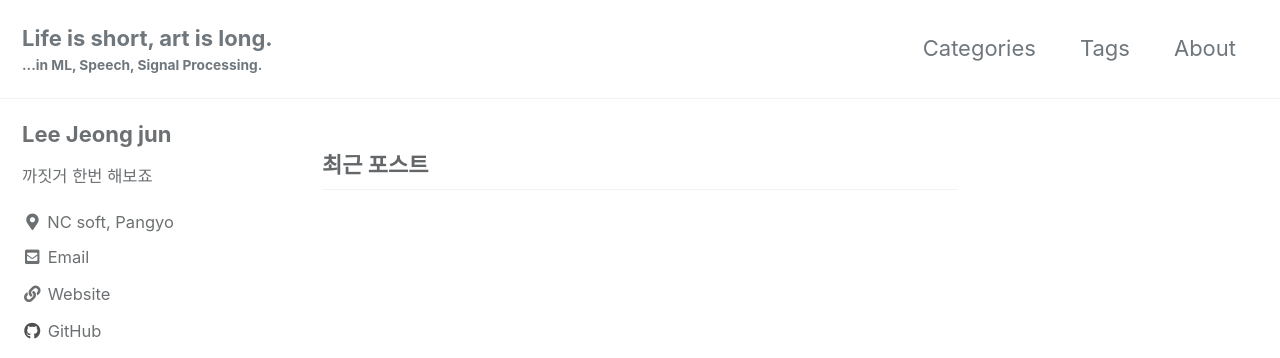
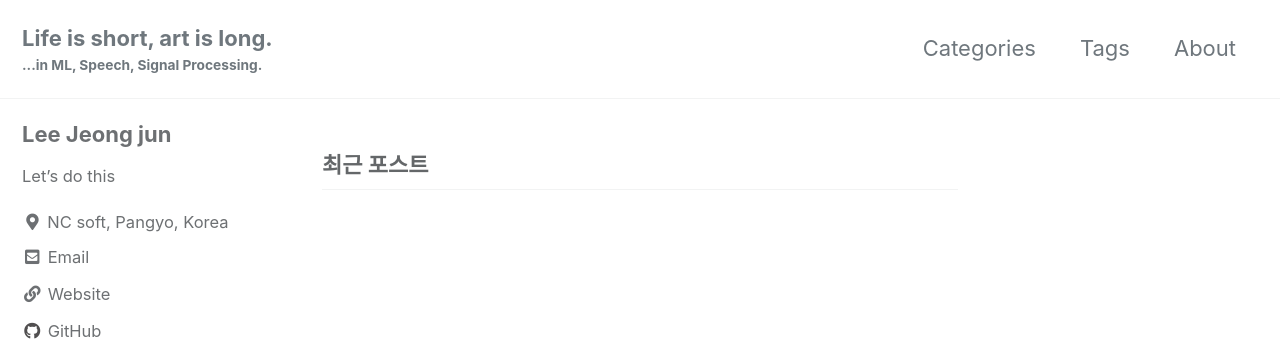
Before and after one commit to boingkiri/boingkiri.github.io, a Jekyll site: the page built from index.html, in a window 1280 px wide. Shown: the top 358 px of the page. Built offline with Jekyll 4.4.1, drawn with Linux system fonts in a browser that asks for light colours; cached includes are drawn as plain includes; the list of posts is cut into pages by our own code.

Commit message:
modify author bio

```diff
--- a/_config.yml
+++ b/_config.yml
@@ -105,8 +105,8 @@ author:
   name             : "Lee Jeong jun"
   avatar           : # path of avatar image, e.g. "/assets/images/bio-photo.jpg"
   # bio              : "부딪히고, 깨지고, 다시 일어서고."
-  bio              : "까짓거 한번 해보죠"
-  location         : "NC soft, Pangyo"
+  bio              : "Let's do this"
+  location         : "NC soft, Pangyo, Korea"
   email            : "djfelrl11@kaist.ac.kr"
   links:
     - label: "Email"
```
